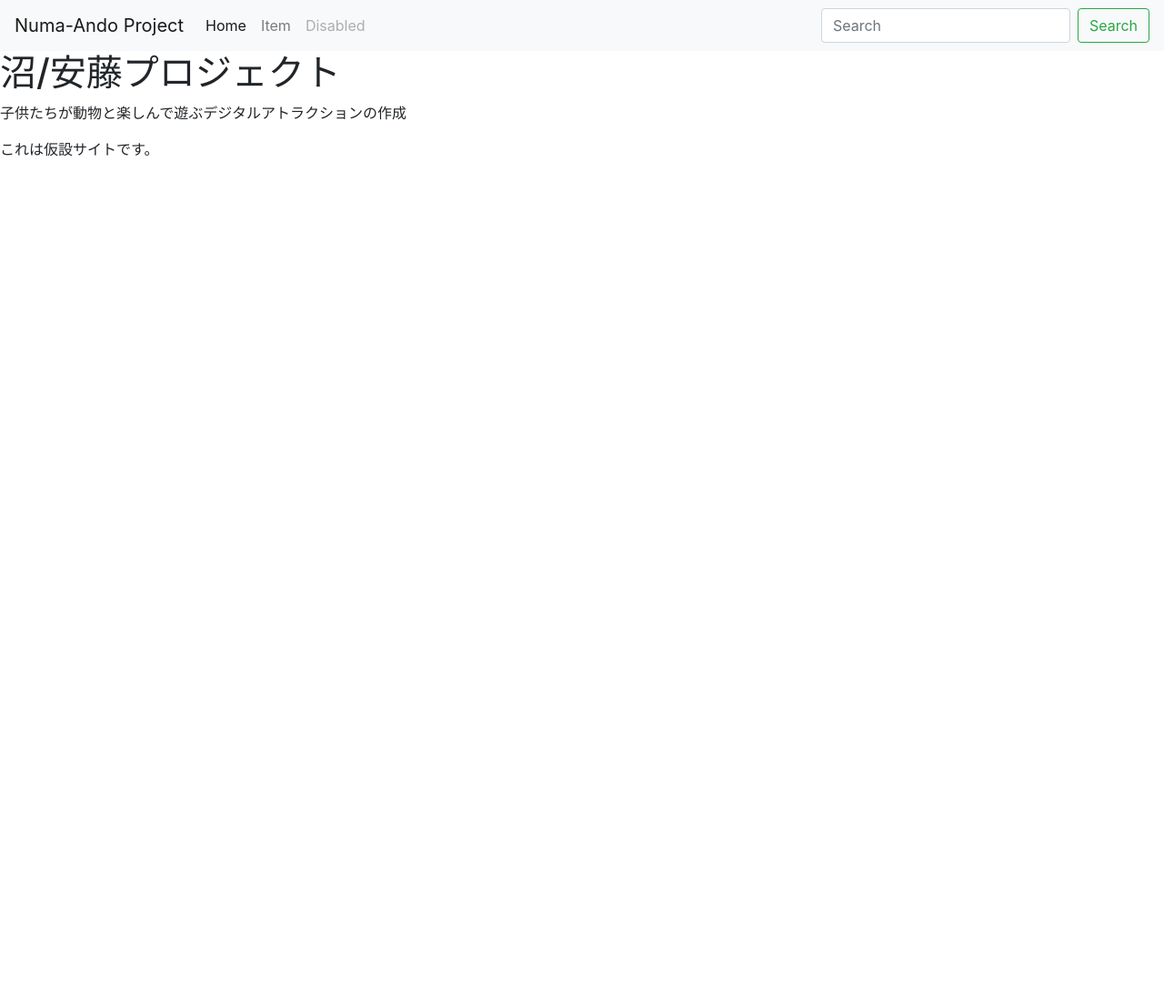
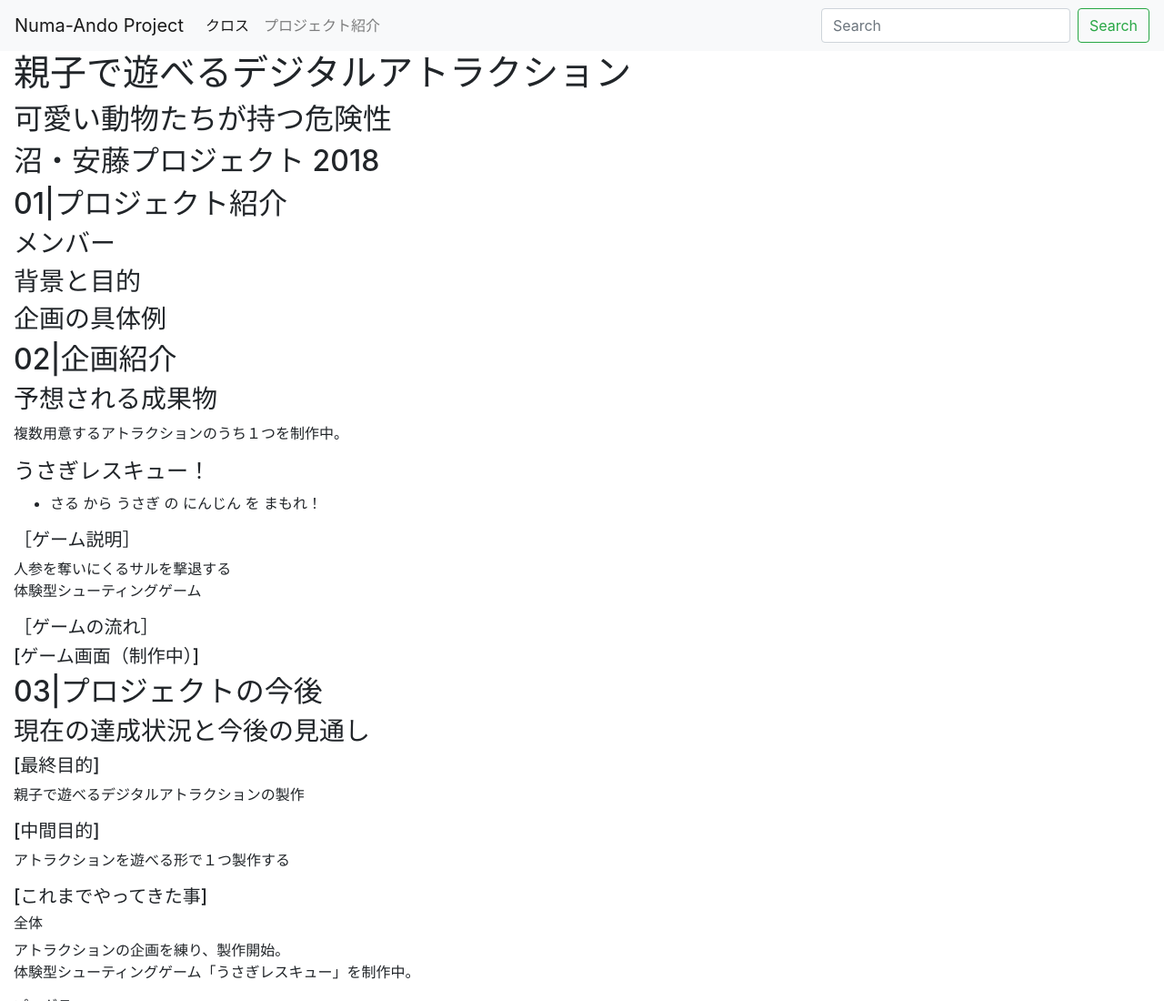
Before and after one commit to Numa-Ando-Project2018/WebSite, a website: page src/index.html in a window 1280 px wide. Shown: the top 1100 px of the page at 91% size. Before the commit the page ends 800 px from the top, so only its background shows below. Drawn offline with nearby package versions, Linux system fonts and the light colour scheme; files that its build step writes are made by us from their sources; files whose address does not match are found by name.

Commit message:
sretdyfgkh

```diff
--- a/package.json
+++ b/package.json
@@ -7,6 +7,8 @@
     "npm": "^6.1.0"
   },
   "devDependencies": {
+    "@types/createjs": "0.0.29",
+    "@types/jquery": "^3.3.2",
     "bootstrap": "^4.1.1",
     "browser-sync": "^2.24.4",
     "eslint": "^4.19.1",
@@ -20,12 +22,13 @@
     "gulp-sass": "^4.0.1",
     "gulp-sourcemaps": "^2.6.4",
     "gulp-svgmin": "^1.2.4",
-    "gulp-typescript": "^4.0.2",
+    "gulp-typescript": "^5.0.0-alpha.1",
     "gulp-uglify": "^3.0.0",
     "imagemin-mozjpeg": "^7.0.0",
     "imagemin-pngquant": "^5.1.0",
     "jquery": "^3.3.1",
     "popper.js": "^1.14.3",
+    "tsify": "^4.0.0",
     "typescript": "^2.8.3"
   },
   "scripts": {
--- a/src/css/_flanny_style.scss
+++ b/src/css/_flanny_style.scss
@@ -0,0 +1,7 @@
+.noa-nav-margin
+{
+  margin-right: 15px;
+  margin-left: 15px;
+  padding-right: auto;
+  padding-left: auto;
+}
--- a/src/index.html
+++ b/src/index.html
@@ -8,26 +8,23 @@
     <!-- Bootstrap CSS in style.css -->
     <link rel="stylesheet" href="css/style.css" >
 
-    <title>沼/安藤プロジェクト</title>
+    <title>沼・安藤プロジェクト 2018</title>
   </head>
 
   <body>
+    <div class="">
       <nav class="navbar navbar-expand-lg navbar-light bg-light">
         <a class="navbar-brand" href="#">Numa-Ando Project</a>
         <button class="navbar-toggler" type="button" data-toggle="collapse" data-target="#navbarSupportedContent" aria-controls="navbarSupportedContent" aria-expanded="false" aria-label="Toggle navigation">
           <span class="navbar-toggler-icon"></span>
         </button>
-
         <div class="collapse navbar-collapse" id="navbarSupportedContent">
           <ul class="navbar-nav mr-auto">
-          <li class="nav-item active">
-            <a class="nav-link" href="#">Home<span class="sr-only">(current)</span></a>
+            <li class="nav-item">
+              <a class="nav-link active" href="#Top">クロス<span class="sr-only">(current)</span></a>
             </li>
             <li class="nav-item">
-            <a class="nav-link" href="#">Item</a>
-          </li>
-          <li class="nav-item">
-            <a class="nav-link disabled" href="#">Disabled</a>
+              <a class="nav-link" href="#Introduction">プロジェクト紹介</a>
             </li>
           </ul>
           <form class="form-inline my-2 my-lg-0">
@@ -36,10 +33,83 @@
           </form>
         </div>
       </nav>
+    </div>
 
-    <h1>沼/安藤プロジェクト</h1>
-    <p>子供たちが動物と楽しんで遊ぶデジタルアトラクションの作成</p>
-    <p>これは仮設サイトです。</p>
+    <div class="container-fluid">
+      <div class="row">
+        <div class="col-sm">
+          <h1 id="Top">親子で遊べるデジタルアトラクション</h1>
+
+          <h2>可愛い動物たちが持つ危険性</h2>
+
+          <h2>沼・安藤プロジェクト 2018</h2>
+
+          <h2 id="Introduction">01|プロジェクト紹介</h2>
+
+          <h3>メンバー</h3>
+
+          <h3>背景と目的</h3>
+
+          <h3>企画の具体例</h3>
+
+          <h2>02|企画紹介</h2>
+
+          <h3>予想される成果物</h3>
+
+          <p>複数用意するアトラクションのうち１つを制作中。</p>
+          <h4>うさぎレスキュー！</h4>
+
+          <ul>
+          <li>さる から うさぎ の にんじん を まもれ！</li>
+          </ul>
+          <h5>［ゲーム説明］</h5>
+
+          <p>人参を奪いにくるサルを撃退する<br>
+          体験型シューティングゲーム</p>
+          <h5>［ゲームの流れ］</h5>
+
+          <h5>[ゲーム画面（制作中）]</h5>
+
+          <h2>03|プロジェクトの今後</h2>
+
+          <h3>現在の達成状況と今後の見通し</h3>
+
+          <h5>[最終目的]</h5>
+
+          <p>親子で遊べるデジタルアトラクションの製作</p>
+          <h5>[中間目的]</h5>
+
+          <p>アトラクションを遊べる形で１つ製作する</p>
+          <h5>[これまでやってきた事]</h5>
+
+          <h6>全体</h6>
+
+          <p>アトラクションの企画を練り、製作開始。<br>
+          体験型シューティングゲーム「うさぎレスキュー」を制作中。</p>
+          <h6>プログラマー</h6>
+
+          <p>ゲームのプログラムを組む<br>
+          ゲーム中に流れる BGM・効果音の制作（フリー音源の組み合わせを含む）</p>
+          <h6>デザイナー</h6>
+
+          <p>実際に持つ銃等周辺物のデザイン・制作<br>
+          オブジェクト（にんじん等）のデザイン・モデリング</p>
+          <h5>[得られたもの]</h5>
+
+          <ul>
+          <li>領分の違う技術者の意見をすり合わせる過程の体験</li>
+          <li>動物について別視点で捉える体験[危険性の認識]</li>
+          <li>モデリング技術 / 動画制作技術</li>
+          </ul>
+          <h5>[学年終了の期限までに何が出来上がるか予定か]</h5>
+
+          <p>中間発表後、得たフィードバッグを元にうさぎレスキューの手直しを行う。<br>
+          完成後、2つほど追加でアトラクションを製作する予定。<br>
+          こちらは企画段階なので、どのような形になるかは未定。</p>
+          <h3>年間スケジュール</h3>
+        </div>
+      </div>
+    </div>
 
     <!-- jQuery first, then Popper.js, then Bootstrap JS -->
     <script src="main.min.js"></script>
```
Also changed, not shown: gulpfile.js (+18 -5 lines), README.md, dist/css/style.css, dist/image/ss_game.png (added), dist/image/ss_result.png (added), dist/image/ss_title.png (added), dist/index.html, src/image/ss_game.png (added), src/image/ss_result.png (added), src/image/ss_title.png (added), src/image_min/ss_game.png (added), src/image_min/ss_result.png (added), src/image_min/ss_title.png (added), src/ts/flanny_main.ts (added), 1 other file. Lines whose indentation alone changed are shown as unchanged.
